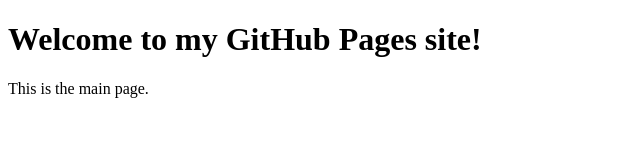
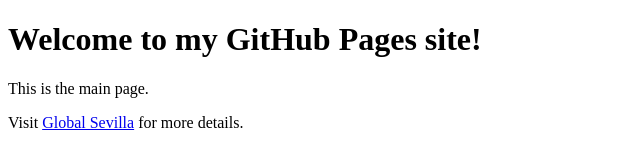
Before and after one commit to ninocreativadigital/artikel, a plain HTML site: page index.html in a window 1280 px wide. Shown: the whole page, without its empty margins (0-640 px from the left). Drawn offline with Linux system fonts and the light colour scheme.

Commit message:
Update index.html

```diff
--- a/index.html
+++ b/index.html
@@ -8,5 +8,6 @@
 <body>
   <h1>Welcome to my GitHub Pages site!</h1>
   <p>This is the main page.</p>
+  <p>Visit <a href="https://www.globalsevilla.org/">Global Sevilla</a> for more details.</p>
 </body>
 </html>
```
